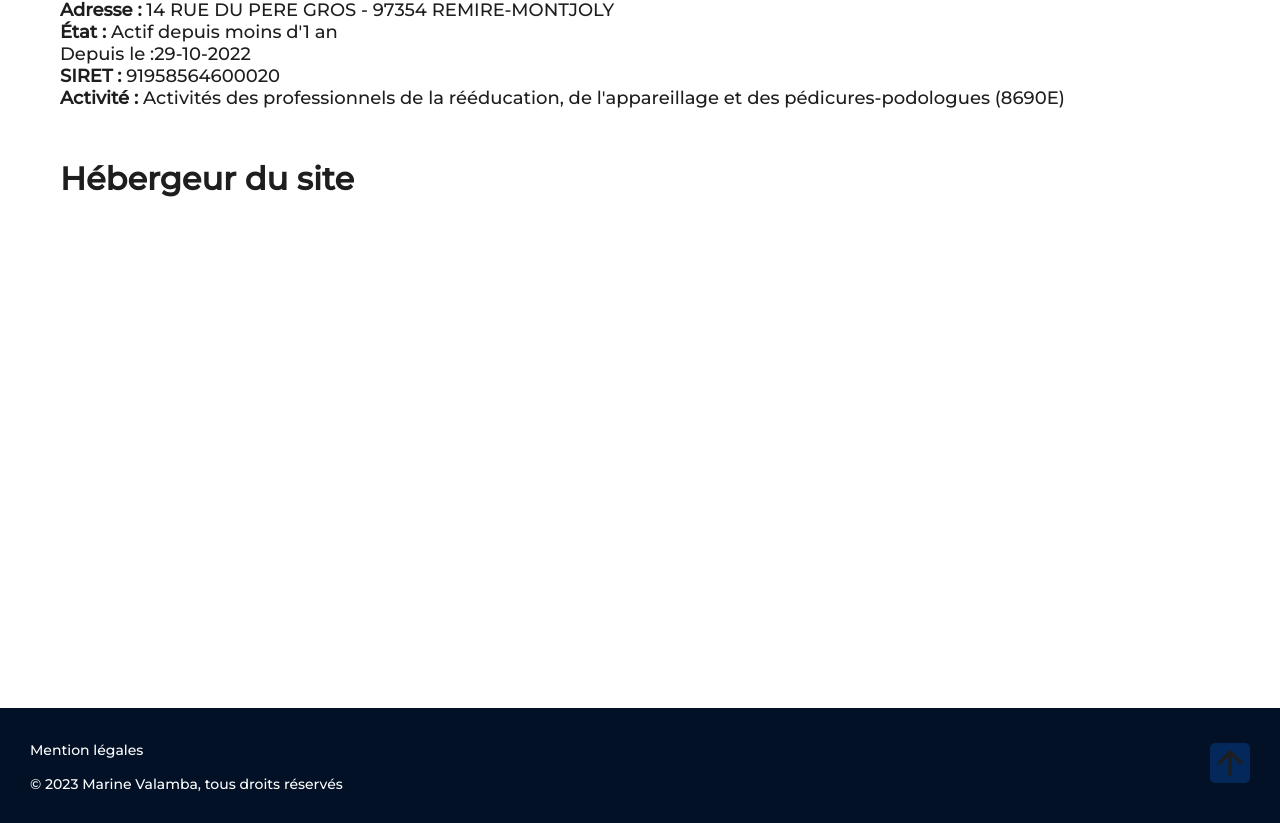
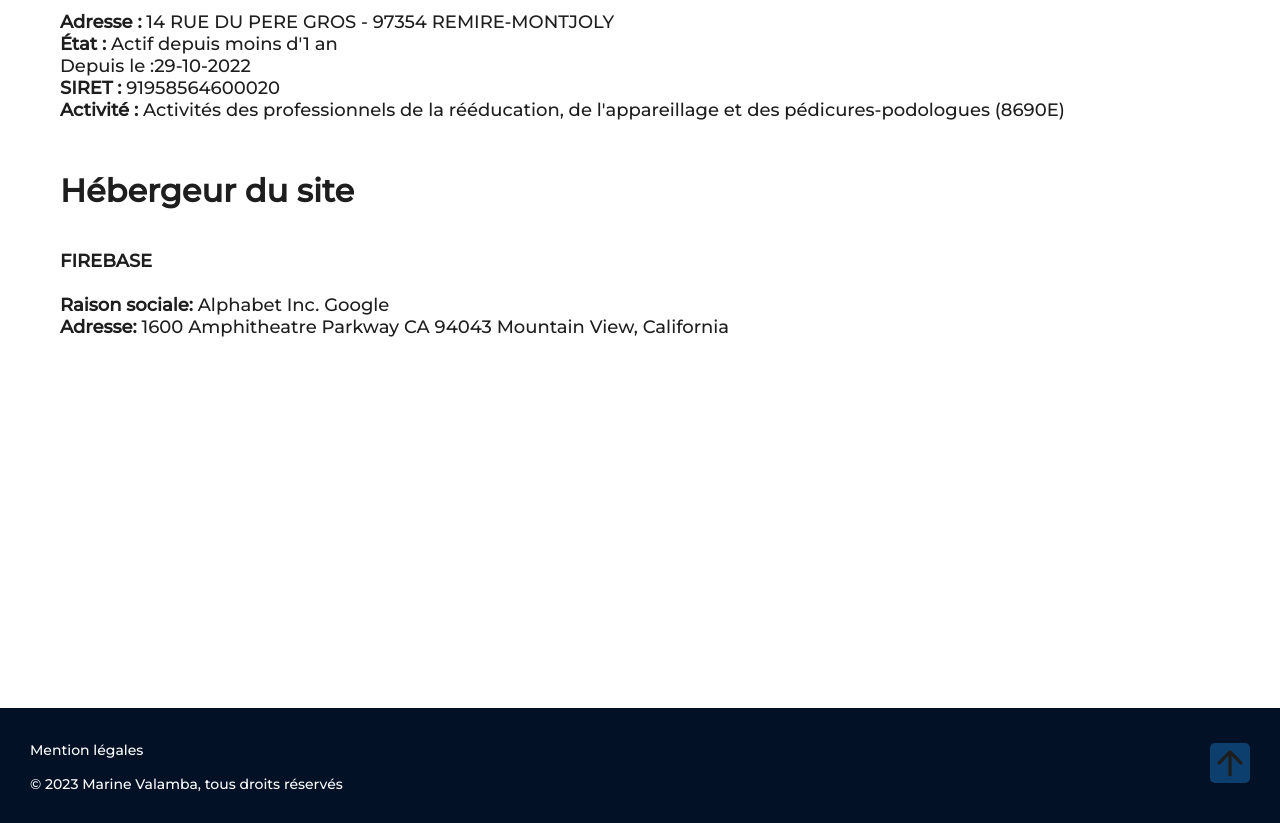
Before and after one commit to IndraGeorge/site-podologue, a React (Vite) app: page /mention in a window 1280 px wide. Shown: the part 626-1449 px from the top of the page. Built offline with nearby package versions, Linux system fonts and the light colour scheme.

Commit message:
merge main

```diff
--- a/src/layout/Footer.tsx
+++ b/src/layout/Footer.tsx
@@ -39,7 +39,7 @@ export function Footer() {
                     sx={{
                         fontSize: "40px",
                         borderRadius: "5px",
-                        background: "#05285B",
+                        background: "#0c3f6d",
                         cursor: "pointer"
                     }}
                 />
--- a/src/pages/LegalMentions.tsx
+++ b/src/pages/LegalMentions.tsx
@@ -13,25 +13,23 @@ export function LegalMentions() {
             maxWidth: "1200px"
         }}>
             <Box sx={{ marginTop: "50px" }}>
-                <h2 style={{ marginBottom: "50px", fontSize: matches ? "32px" : "28px" }}>
+                <h2 style={{ marginBottom: "40px", fontSize: matches ? "32px" : "28px" }}>
                     Raison sociale et siège social
                 </h2>
-                <p><b>MADAME MARINE VALAMBA</b></p>
+                <p><b>MADAME MARINE VALAMBA</b></p><br />
                 <p><b>Adresse :</b> 14 RUE DU PERE GROS - 97354 REMIRE-MONTJOLY</p>
                 <p><b>État :</b> Actif depuis moins d'1 an</p>
                 <p>Depuis le :29-10-2022</p>
                 <p><b>SIRET : </b>91958564600020</p>
                 <p><b>Activité :</b> Activités des professionnels de la rééducation, de l'appareillage et des pédicures-podologues (8690E)</p>
-
-                <h2
-                    style={{
-                        marginBottom: "50px",
-                        marginTop: "50px",
-                        fontSize: matches ? "32px" : "28px"
-                    }}
-                >
+            </Box>
+            <Box sx={{ marginTop: "50px" }} >
+                <h2 style={{ marginBottom: "40px", fontSize: matches ? "32px" : "28px" }} >
                     Hébergeur du site
                 </h2>
+                <p><b>FIREBASE</b></p><br />
+                <p><b>Raison sociale:</b> Alphabet Inc. Google</p>
+                <p><b>Adresse:</b> 1600 Amphitheatre Parkway CA 94043 Mountain View, California</p>
             </Box>
         </Box>
     )
```
